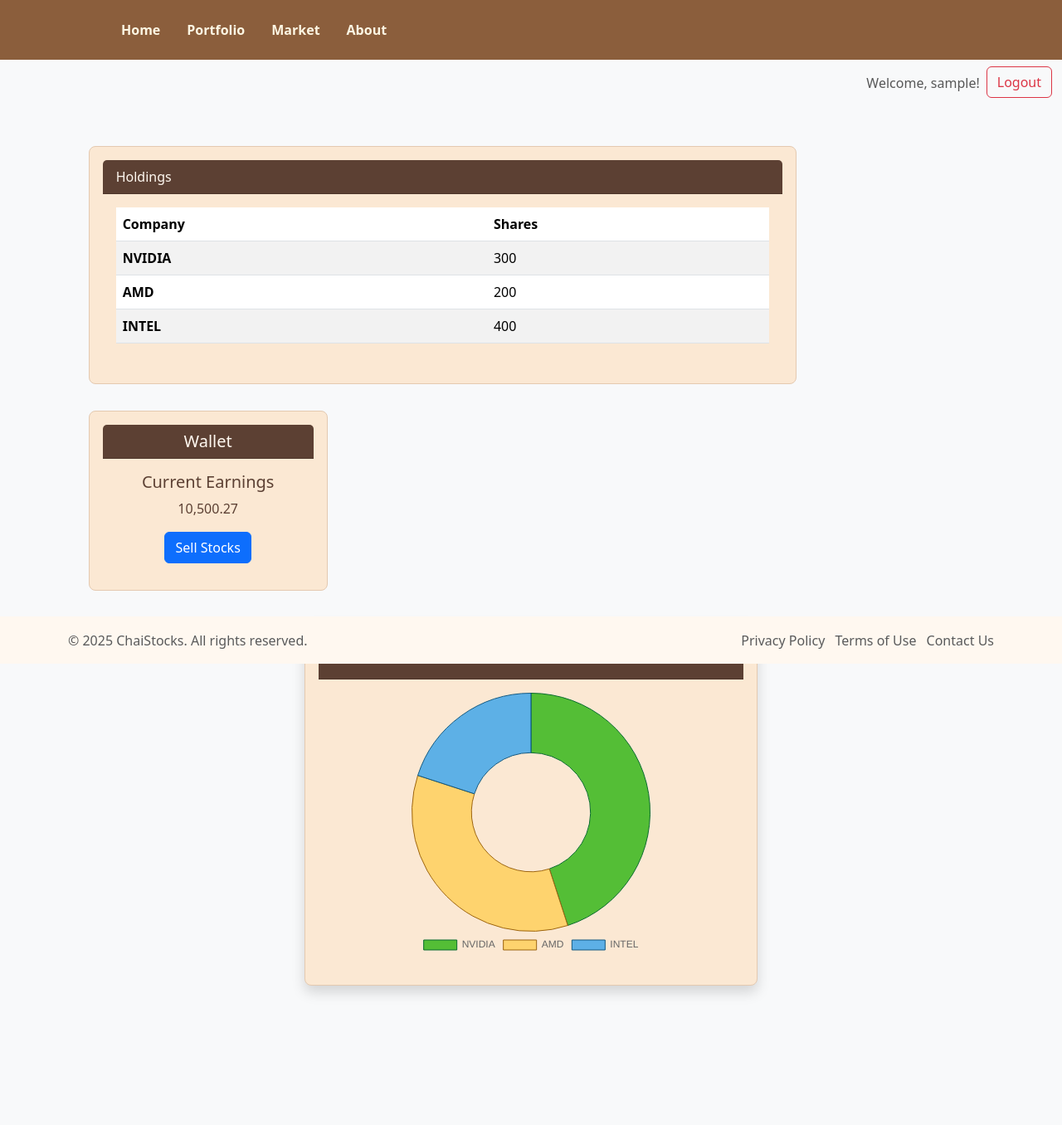
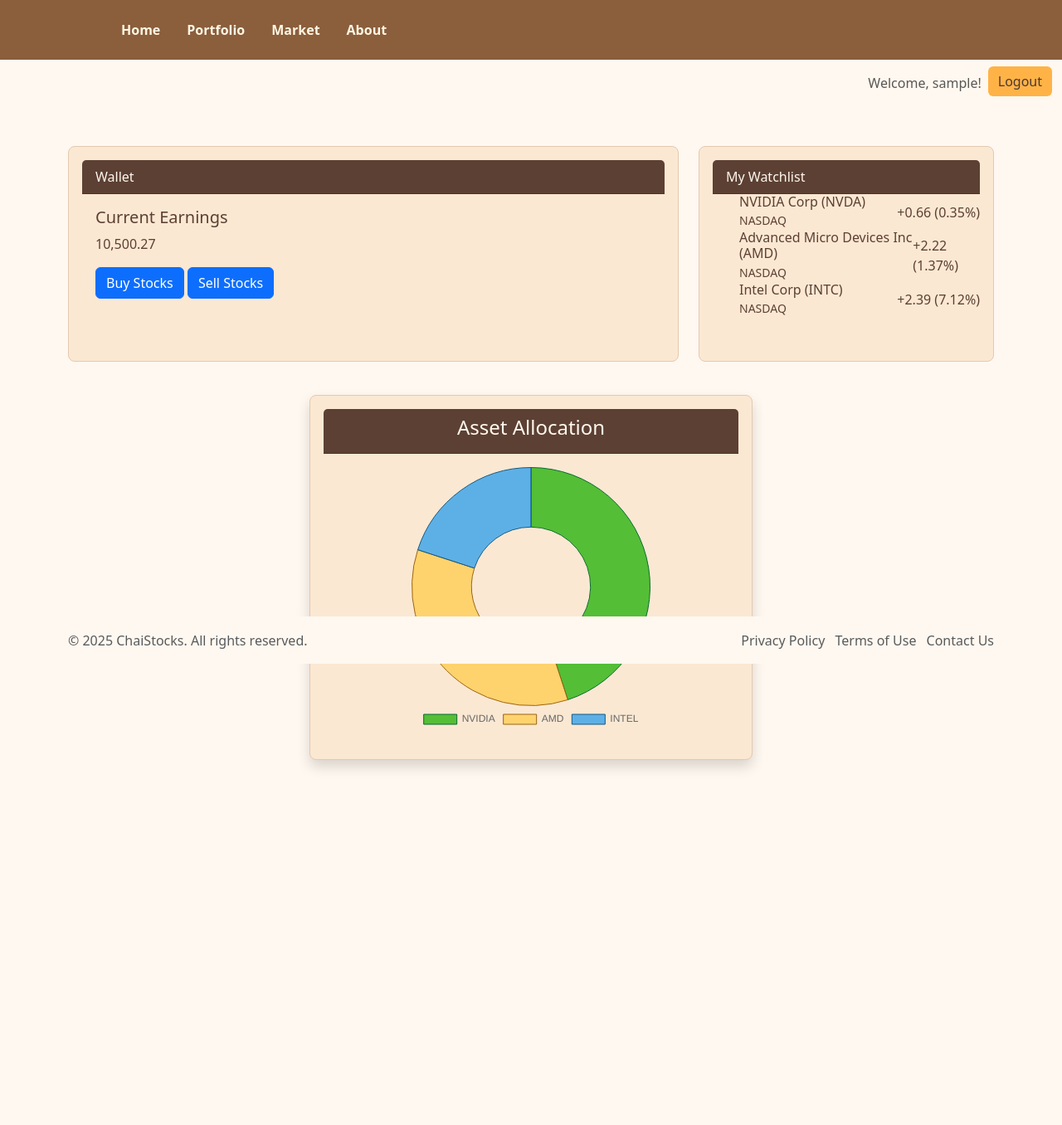
Before and after one commit to JelleJello/401-Project-Repo, a Flask app: page /portfolio in a window 1280 px wide. Shown: the whole page at 83% size. After the commit the page ends 927 px from the top, so only its background shows below. Run offline with Flask 3, Linux system fonts and the light colour scheme; the visitor is signed in with stand-in values (Sample User, id 1); data comes from the database, SQL or seed files in the repository; some libraries are stand-ins or nearby versions.

Commit message:
semi-update
still working on rn

```diff
--- a/templates/portfolio.html
+++ b/templates/portfolio.html
@@ -2,18 +2,15 @@
 {% block title %}Portfolio{% endblock %}
 {% block content %}
 
-
 <head>
     <title>Asset Allocation</title>
-    <!-- Include Bootstrap CSS from a CDN -->
     <link href="https://cdn.jsdelivr.net/npm/bootstrap@5.3.3/dist/css/bootstrap.min.css" rel="stylesheet">
-    <!-- Include Chart.js from a CDN -->
     <script src="https://cdn.jsdelivr.net/npm/chart.js"></script>
     <link rel="stylesheet" href="{{ url_for('static', filename='css/style.css') }}">
 </head>
 
-<body class="bg-light">
-    <nav class="navbar navbar-expand-lg navbar-light bg-light">
+<body>
+    <nav class="navbar navbar-expand-lg">
         <div class="container-fluid">
             <div class="collapse navbar-collapse justify-content-end">
                 <ul class="navbar-nav">
@@ -22,7 +19,7 @@
                         <span class="navbar-text">Welcome, {{ current_user.username }}!</span>
                     </li>
                     <li class="nav-item">
-            <a class="btn btn-outline-danger" href="/logout">Logout</a>
+                        <a class="btn btn-warning" href="/logout">Logout</a>
                     </li>
                     {% else %}
                     <h1>You are not logged in.</h1>
@@ -32,46 +29,60 @@
         </div>
     </nav>
 
-    <div class="col-lg-8 mt-5 offset-lg-1">
-        <div class="card mb-4">
-            <div class="card-header">Holdings</div>
+    <div class="container mt-5">
+        <div class="row">
+            <div class="col-lg-8 mb-4">
+                <div class="card h-100">
+                    <div class="card-header">Wallet</div>
                     <div class="card-body">
-                <table class="table table-striped">
-                    <thead>
-                        <tr>
-                            <th>Company</th>
-                            <th>Shares</th>
-
-                        </tr>
-                    </thead>
-                    <tbody>
-                        <tr>
-                            <th scope="row">NVIDIA</th>
-                            <td>300</td>
-                        </tr>
-                        <tr>
-                            <th scope="row">AMD</th>
-                            <td>200</td>
-                        </tr>
-                        <tr>
-                            <th scope="row">INTEL</th>
-                            <td>400</td>
-                        </tr>
-                    </tbody>
-                </table>
+                        <h5 class="card-title">Current Earnings</h5>
+                        <p class="card-text">10,500.27</p>
+                        <div class="mt-auto">
+                        <a href="{{ url_for('purchasingstocks')}}" class="btn btn-primary mt-auto">Buy Stocks</a>
+                        <a href="{{ url_for('sellingstocks') }}" class="btn btn-primary mt-auto">Sell Stocks</a>
                     </div>
                 </div>
             </div>
-    <div class="col-lg-7 mt-2 offset-lg-1">
-        <div class="card text-center" style="width: 18rem;">
-            <h5 class="card-header">Wallet</h5>
-            <div class="card-body">
-                <h5 class="card-title">Current Earnings</h5>
-                <p class="card-text">10,500.27</p>
-                <a href="sellingstocks" class="btn btn-primary">Sell Stocks</a>
+        </div>
+
+    <div class="col-lg-4 mb-4">
+        <div class="card h-100">
+            <div class="card-header">My Watchlist</div>
+            <ul classs="list-group list-group-flush">
+                <li class="list-group-item d-flex justify-content-between align-items-center">
+                    <div>
+                        <h6 class="mb-0">NVIDIA Corp (NVDA)</h6>
+                        <small>NASDAQ</small>
+                    </div>
+                    <div>
+                        <span class="price-change-positive">+0.66 (0.35%)</span>
+                    </div>
+                </li>
+                <li class="list-group-item d-flex justify-content-between align-items-center">
+                    <div>
+                        <h6 class="mb-0">Advanced Micro Devices Inc (AMD)</h6>
+                        <small>NASDAQ</small>
+                    </div>
+                    <div>
+                        <span class="price-change-positive">+2.22 (1.37%)</span>
+                    </div>
+                </li>
+                <li class="list-group-item d-flex justify-content-between align-items-center">
+                    <div>
+                        <h6 class="mb-0">Intel Corp (INTC)</h6>
+                        <small>NASDAQ</small>
+                    </div>
+                    <div>
+                        <span class="price-change-positive">+2.39 (7.12%)</span>
+                    </div>
+                </li>
+            </ul>
         </div>
     </div>
 </div>
+
+
+
     <div class="container mt-3 pb-5">
         <div class="row">
             <div class="col-lg-6 offset-lg-3">
```
Lines whose indentation alone changed are shown as unchanged.
